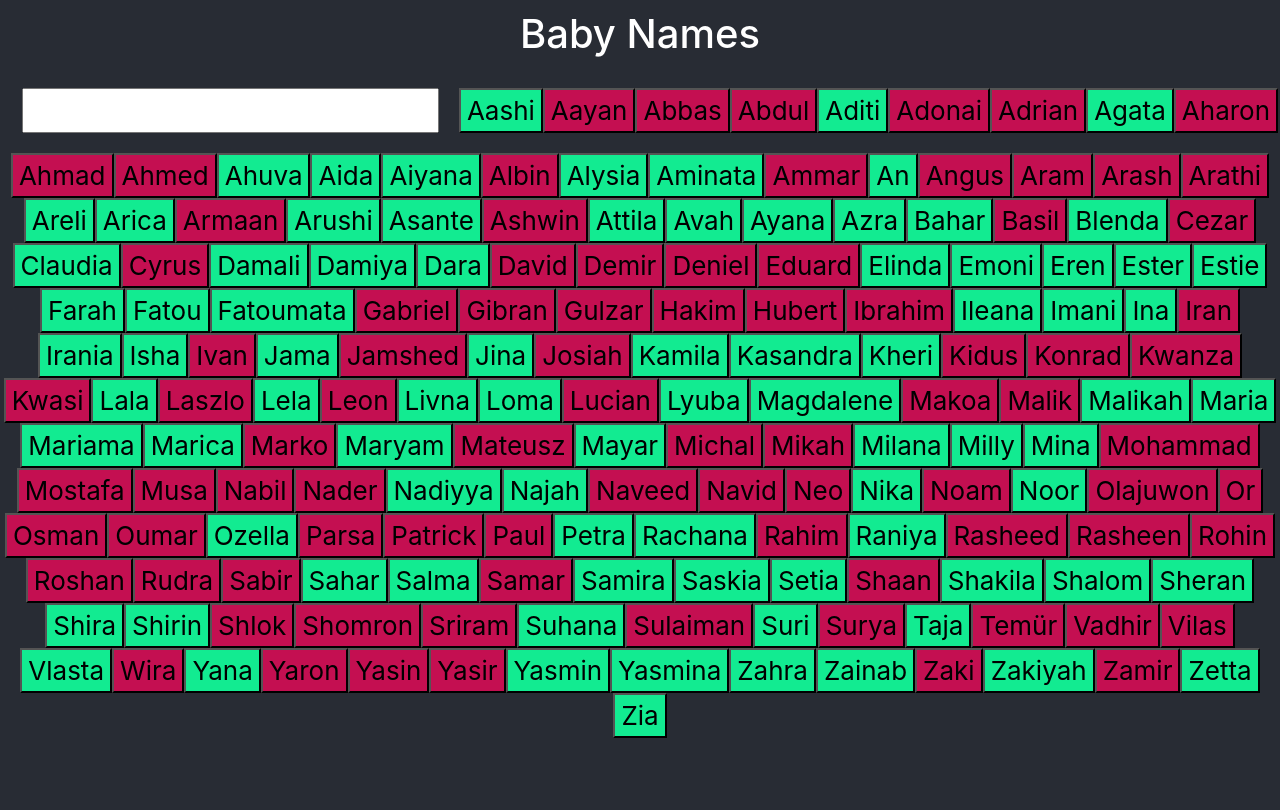
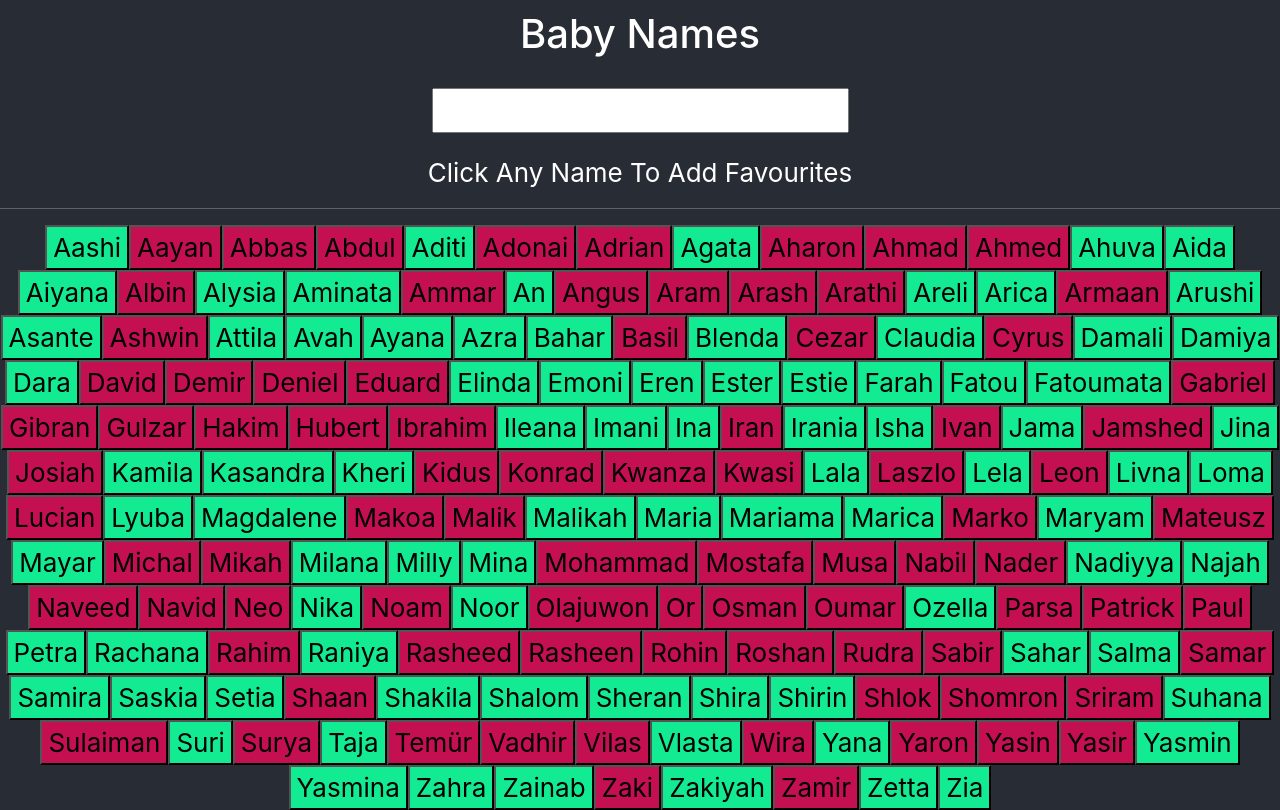
Before and after one commit to ikanengKhoza/baby-names, a React (Create React App) app: page / in a window 1280 px wide. Built offline with nearby package versions, Linux system fonts and the light colour scheme.

Commit message:
Level 3
First Part Of Level 3 completed

```diff
--- a/src/NameDisplay.js
+++ b/src/NameDisplay.js
@@ -2,16 +2,46 @@ import React, { useState } from "react";
 import NameData from "./babyNamesData.json";
 
 //put everything in here, filter after sort
+
+const BabyName = ({ nameProp, handleClick }) => {
+  const { id, name, sex } = nameProp;
+  return (
+
+    <button onClick={() => handleClick(nameProp)}
+      className="btn-background"
+      style={{
+        backgroundColor: sex === "m" ? "#c40f51" : "none",
+      }}
+    >
+      {name}
+    </button>
+
+  );
+};
+
 const NameDisplay = () => {
   const [searchInput, setSearchInput] = useState("");
+  const [favourites, setFavourites] = useState([]);
+
+  const handleNameClick = (nameObject) => {
+    setFavourites([...favourites, nameObject]);
+  };
 
   return (
+    <div>
       <div>
         <input
           type="text"
           value={searchInput}
           onChange={(e) => setSearchInput(e.target.value)}
         />
+        <div>
+          {favourites.map((fav) => (
+            <BabyName nameProp={fav} />
+          ))}{" "}
+          Click Any Name To Add Favourites
+        </div>
+        <hr />
 
         {NameData.sort((a, b) => (a.name > b.name ? 1 : -1))
           .filter((nameObject) => {
@@ -21,21 +51,10 @@ const NameDisplay = () => {
             }
             return false;
           })
-        .map((element) => {
-          return (
-            <button
-              className="btn-background"
-              style={{
-                backgroundColor: element.sex === "m" ? "#c40f51" : "none",
-              }}
-              key={element.id}
-            >
-              {element.name}
-            </button>
-
-
-          );
-        })}
+          .map((nameObject) => (
+            <BabyName nameProp={nameObject} handleClick={handleNameClick} />
+          ))}
+      </div>
     </div>
   );
 };
```
Lines whose indentation alone changed are shown as unchanged.
